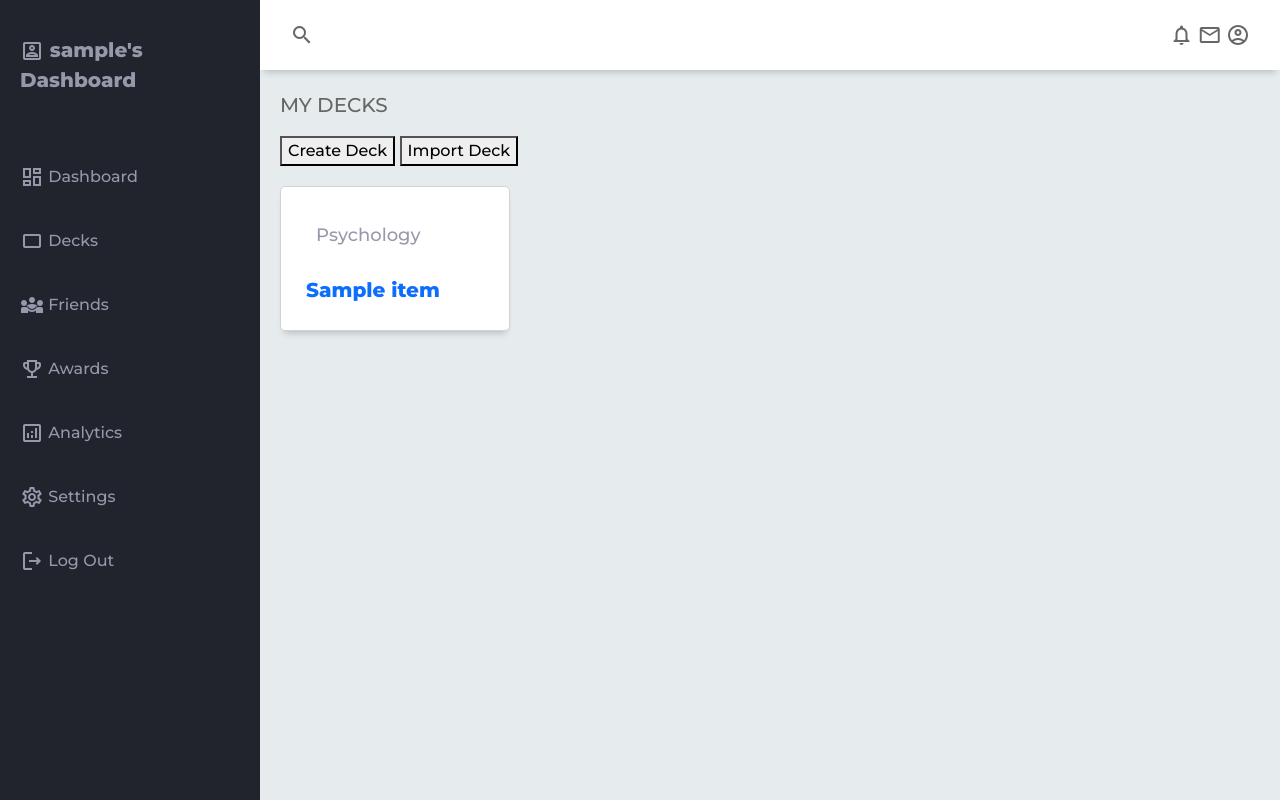
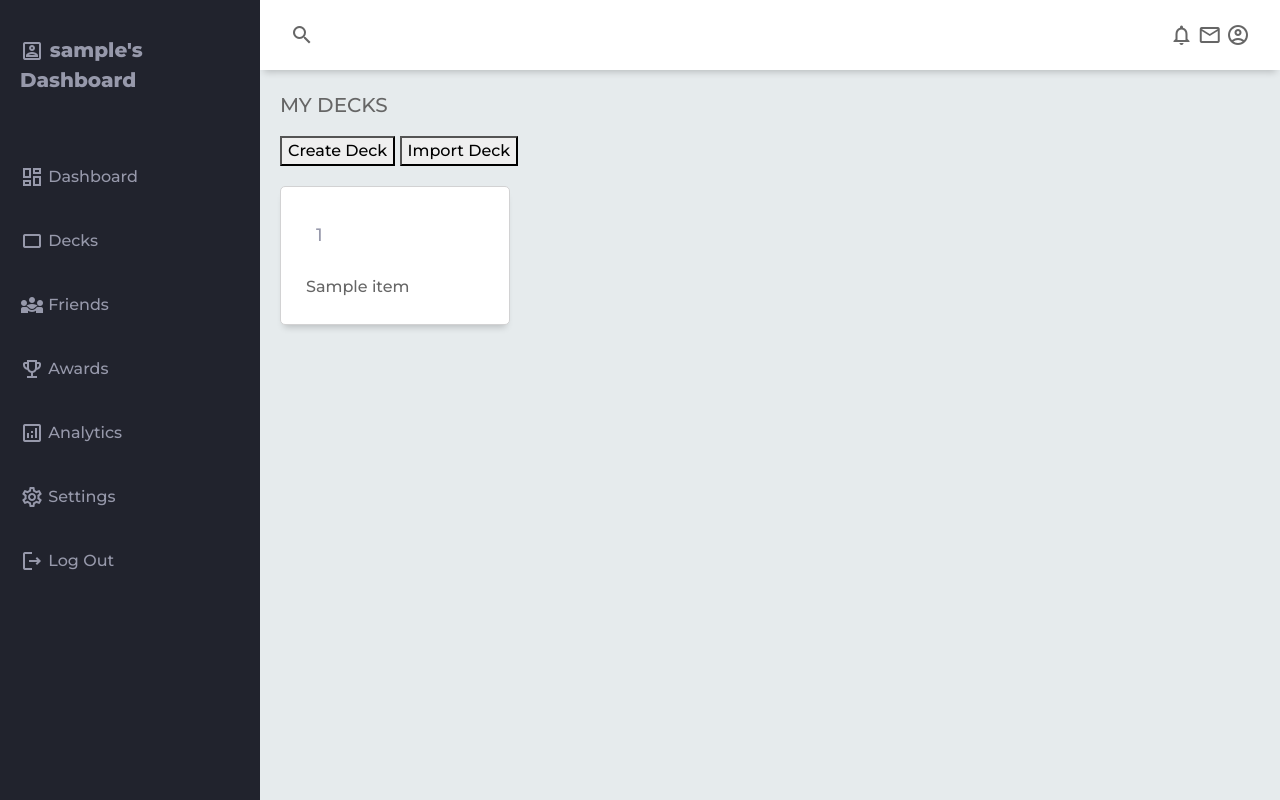
Before and after one commit to NolanBrown42/TICK-KING, a Flask app: template website/templates/deckslibrary.html in a window 1280 px wide. Run offline with Flask 3, Linux system fonts and the light colour scheme; the template is opened without the code that fills it: most values are stand-ins (such as "Sample title", 1, 10 or a date in 2020).

Commit message:
Made a few changes

```diff
--- a/website/templates/deckslibrary.html
+++ b/website/templates/deckslibrary.html
@@ -98,10 +98,10 @@
                 <div class="deck">
                     <div class="deck-inner">
                     <!-- Deck name can go here REPLACE PSYCHOLOGY-->
-                        <a href="/deckview/{{item[0]}}"><p>Psychology</p></a>
+                        <a href="/deckview/{{item[1]}}"><p>{{item[0]}}</p></a>
                     </div>
                     <!-- Deck ID can go here REPLACE NUMBER-->
-                    <span class="text-primary font-weight-bold">{{item}}</span>
+                    <span class="text-primary font-weight-bold"></span>{{item[1]}}</span>
                 </div>
                 {% endfor %}
 
```
Also changed, not shown: website/__init__.py (+8 -2 lines).
